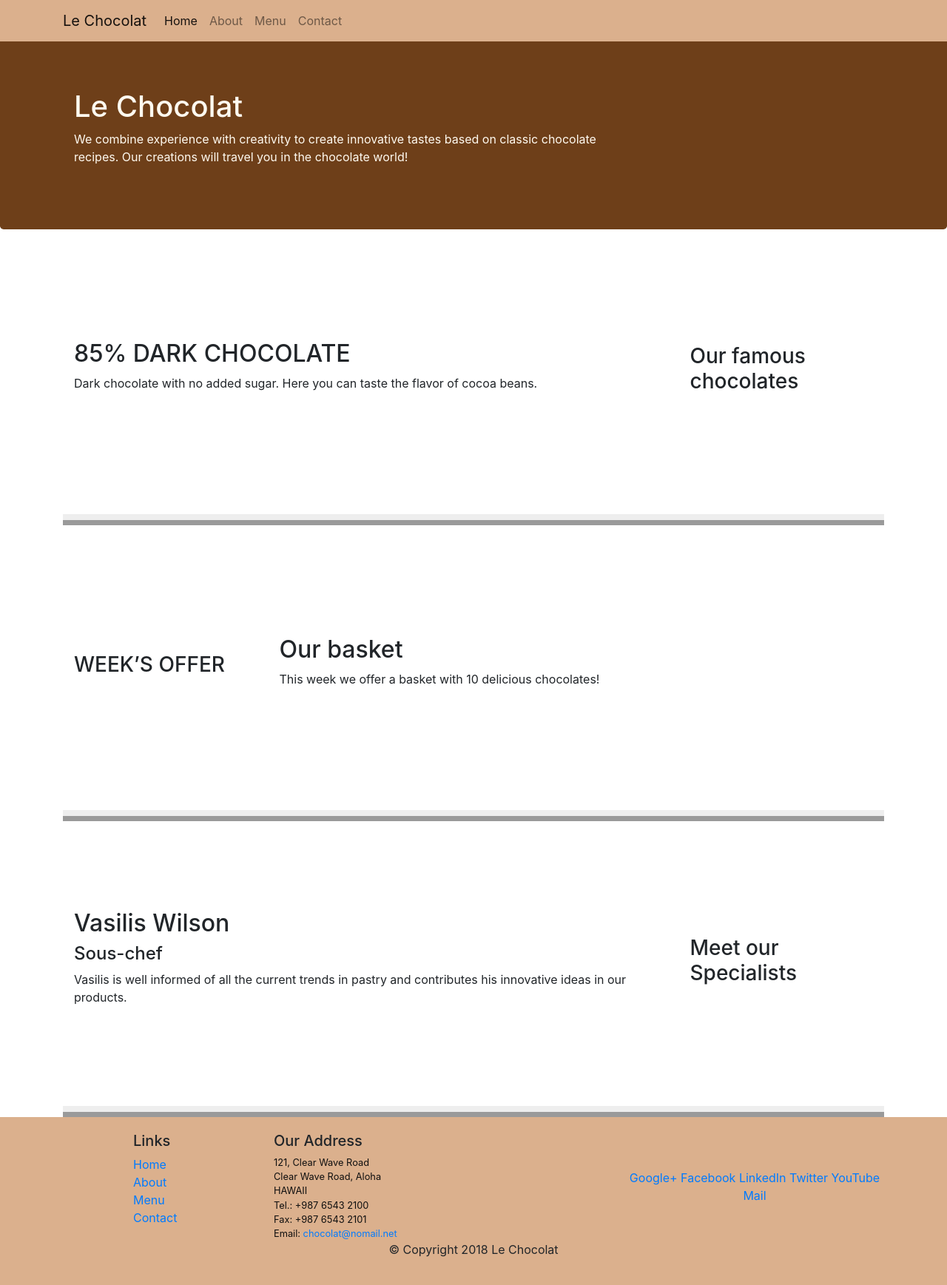
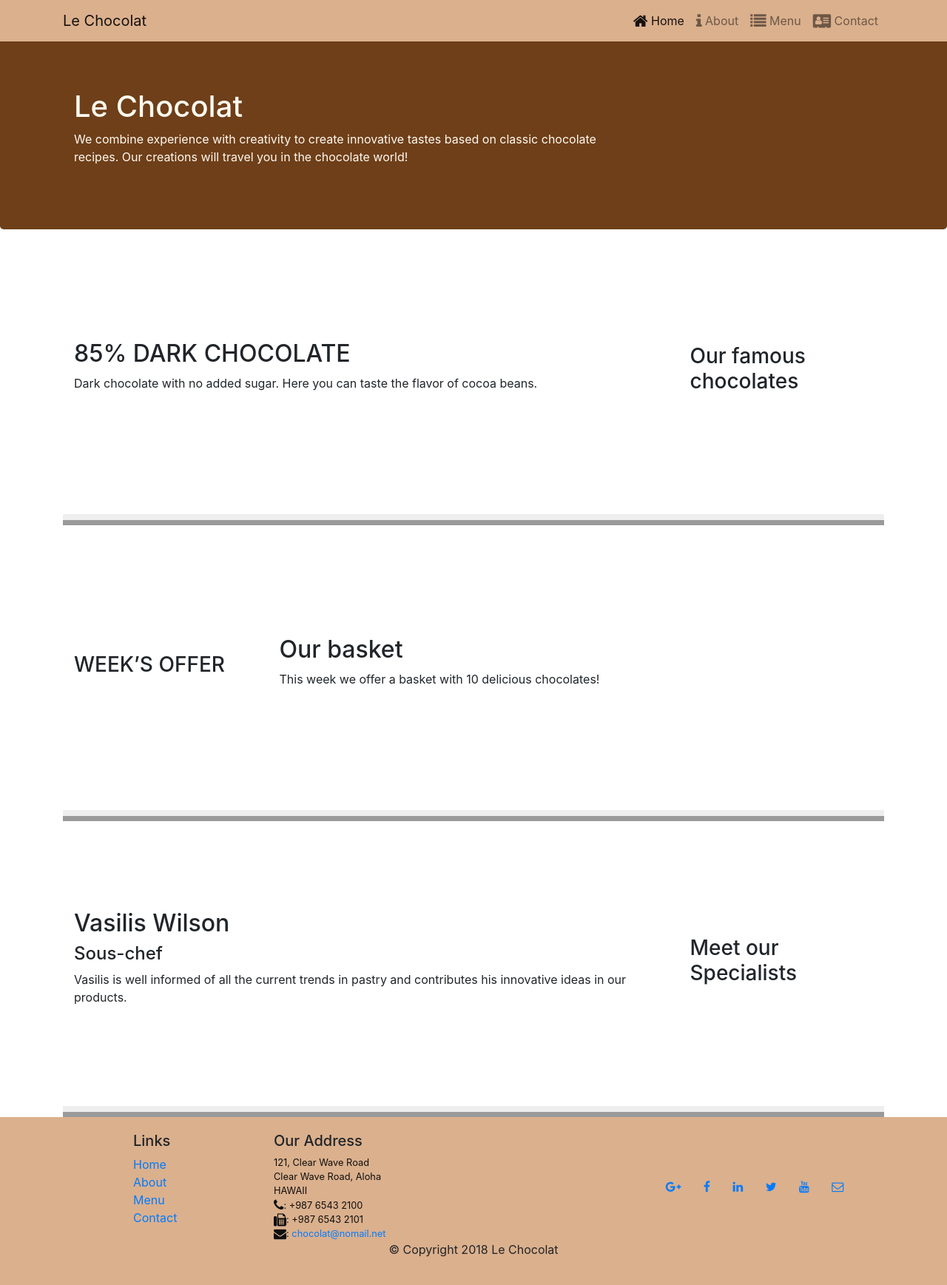
Before and after one commit to dukaani/leChocolat, a website: page index.html in a window 1280 px wide. Shown: the whole page at 74% size. Drawn offline with nearby package versions, Linux system fonts and the light colour scheme.

Commit message:
Icon Fonts

```diff
--- a/index.html
+++ b/index.html
@@ -9,6 +9,7 @@
     <meta http-equiv="x-ua-compatible" content="ie=edge">
     <!-- Bootstrap CSS -->
     <link rel="stylesheet" href="node_modules/bootstrap/dist/css/bootstrap.min.css">
+    <link rel="stylesheet" href="node_modules/font-awesome/css/font-awesome.min.css">
     <link rel="stylesheet" href="css/styles.css">
 </head>
 
@@ -22,11 +23,11 @@
             </button>
 
             <div class="collapse navbar-collapse" id="Navbar">
-                <ul class="navbar-nav">
-                    <li class="nav-item active"><a class="nav-link" href="#">Home</a></li>
-                    <li class="nav-item"><a class="nav-link" href="./aboutus.html">About</a></li>
-                    <li class="nav-item"><a class="nav-link" href="#">Menu</a></li>
-                    <li class="nav-item"><a class="nav-link" href="#">Contact</a></li>
+                <ul class="navbar-nav ml-auto">
+                    <li class="nav-item active"><a class="nav-link" href="#"><span class="fa fa-home fa-lg"></span> Home</a></li>
+                    <li class="nav-item"><a class="nav-link" href="./aboutus.html"><span class="fa fa-info fa-lg"></span> About</a></li>
+                    <li class="nav-item"><a class="nav-link" href="#"><span class="fa fa-list fa-lg"></span> Menu</a></li>
+                    <li class="nav-item"><a class="nav-link" href="#"><span class="fa fa-address-card fa-lg"></span> Contact</a></li>
                 </ul>
             </div>
 
@@ -103,19 +104,19 @@
                         121, Clear Wave Road<br>
                         Clear Wave Road, Aloha<br>
                         HAWAII<br>
-                        Tel.: +987 6543 2100<br>
-                        Fax: +987 6543 2101<br>
-                        Email: <a href="mailto:chocolat@nomail.net">chocolat@nomail.net</a>
+                        <span class="fa fa-phone fa-lg"></span>: +987 6543 2100<br>
+                        <span class="fa fa-fax fa-lg"></span>: +987 6543 2101<br>
+                        <span class="fa fa-envelope fa-lg"></span>: <a href="mailto:chocolat@nomail.net">chocolat@nomail.net</a>
                     </address>
                 </div>
                 <div class="col col-sm-4 align-self-center">
                     <div style="text-align:center">
-                        <a href="http://google.com/+">Google+</a>
-                        <a href="http://www.facebook.com/profile.php?id=">Facebook</a>
-                        <a href="http://www.linkedin.com/in/">LinkedIn</a>
-                        <a href="http://twitter.com/">Twitter</a>
-                        <a href="http://youtube.com/">YouTube</a>
-                        <a href="mailto:">Mail</a>
+                        <a class="btn btn-social-icon btn-google-plus" href ="http://google.com/+"><span class="fa fa-google-plus"></span></a>
+                        <a class="btn btn-social-icon btn-facebook" href="http://www.facebook.com/profile.php?id="><span class="fa fa-facebook"></span></a>
+                        <a class="btn btn-social-icon btn-linkedin" href="http://www.linkedin.com/in/"><span class="fa fa-linkedin"></span></a>
+                        <a class="btn btn-social-icon btn-twitter" href="http://twitter.com/"><span class="fa fa-twitter"></span></a>
+                        <a class="btn btn-social-icon btn-youtube" href="http://youtube.com/"><span class="fa fa-youtube"></span></a>
+                        <a class="btn btn-social-icon" href="mailto:"><span class="fa fa-envelope-o"></span></a>
                     </div>
                 </div>
             </div>
--- a/package.json
+++ b/package.json
@@ -15,6 +15,7 @@
   },
   "dependencies": {
     "bootstrap": "^4.1.0",
+    "font-awesome": "^4.7.0",
     "jquery": "^3.3.1",
     "popper.js": "^1.16.1",
     "tether": "^1.4.4"
```
Also changed, not shown: aboutus.html (+14 -13 lines).
